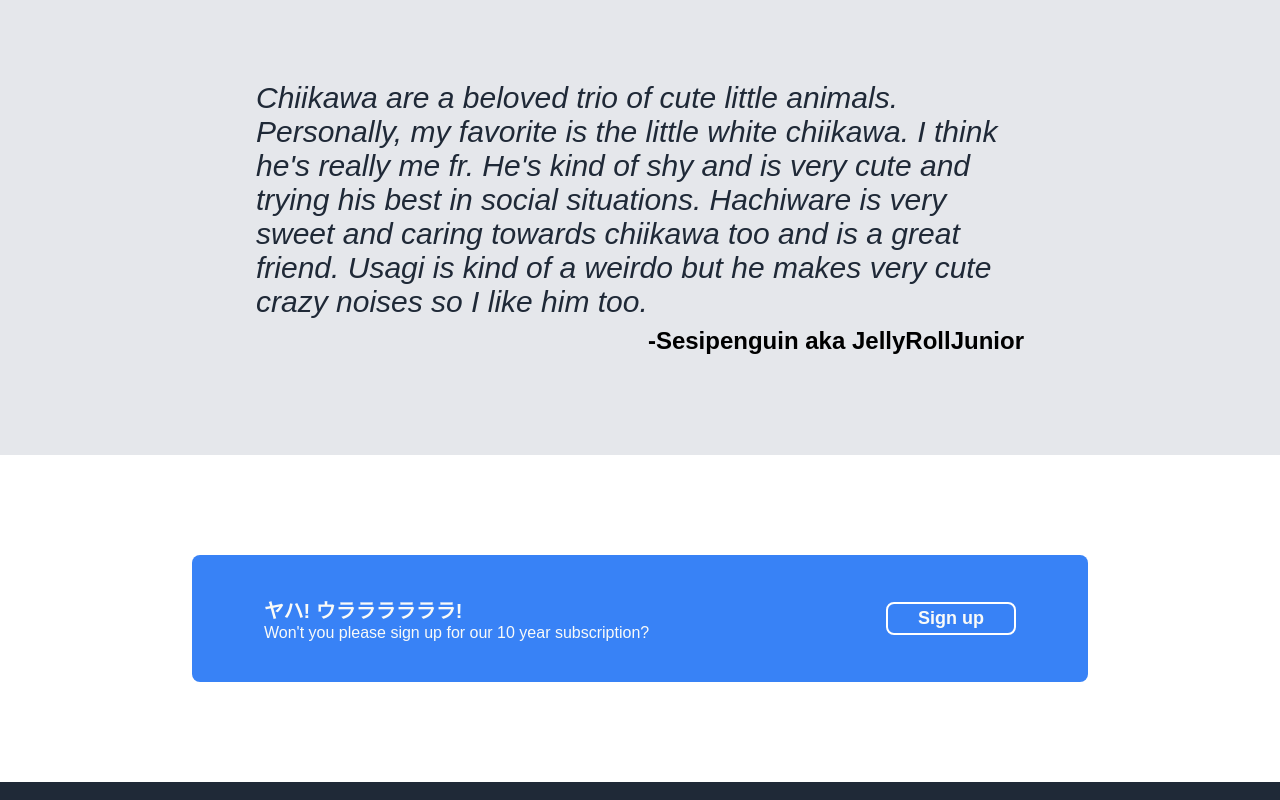
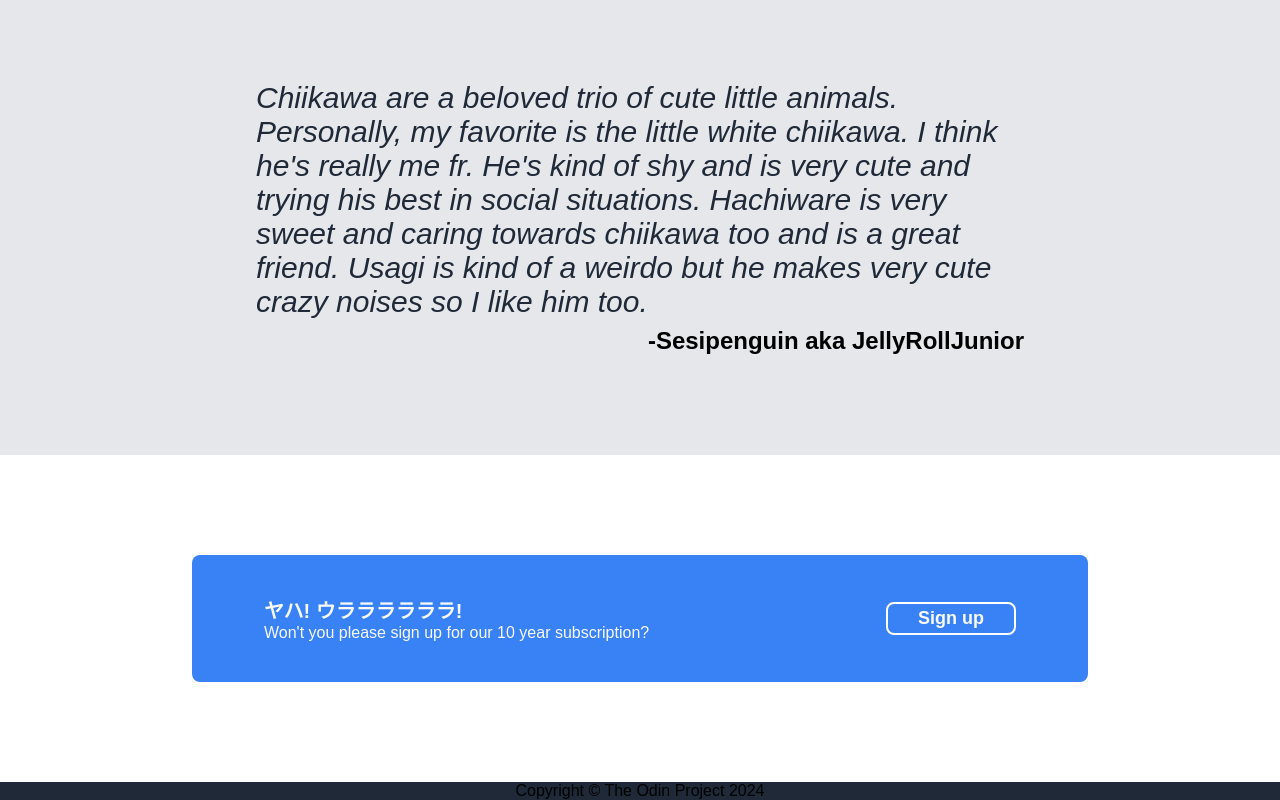
Before and after one commit to JellyRollJunior/chiikawa-fan-page, a plain HTML site: page index.html in a window 1280 px wide. Shown: the part 1050-1850 px from the top of the page. Drawn offline with Linux system fonts and the light colour scheme.

Commit message:
Write footer text

```diff
--- a/index.html
+++ b/index.html
@@ -100,6 +100,10 @@
         </div>
       </div>
     </div>
-    <div class="footer"></div>
+    <div class="footer">
+      <div class="footer-text">
+        Copyright © The Odin Project 2024
+      </div>
+    </div>
   </body>
 </html>
```
